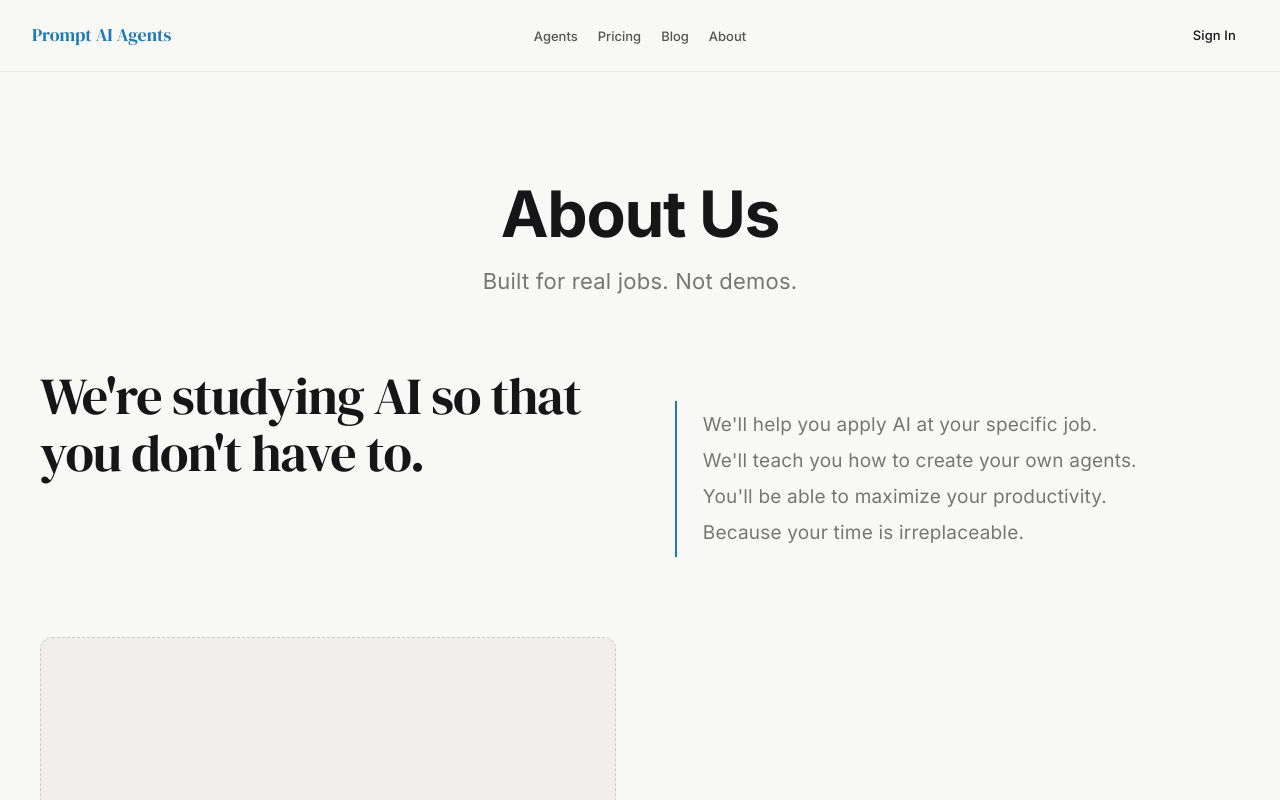
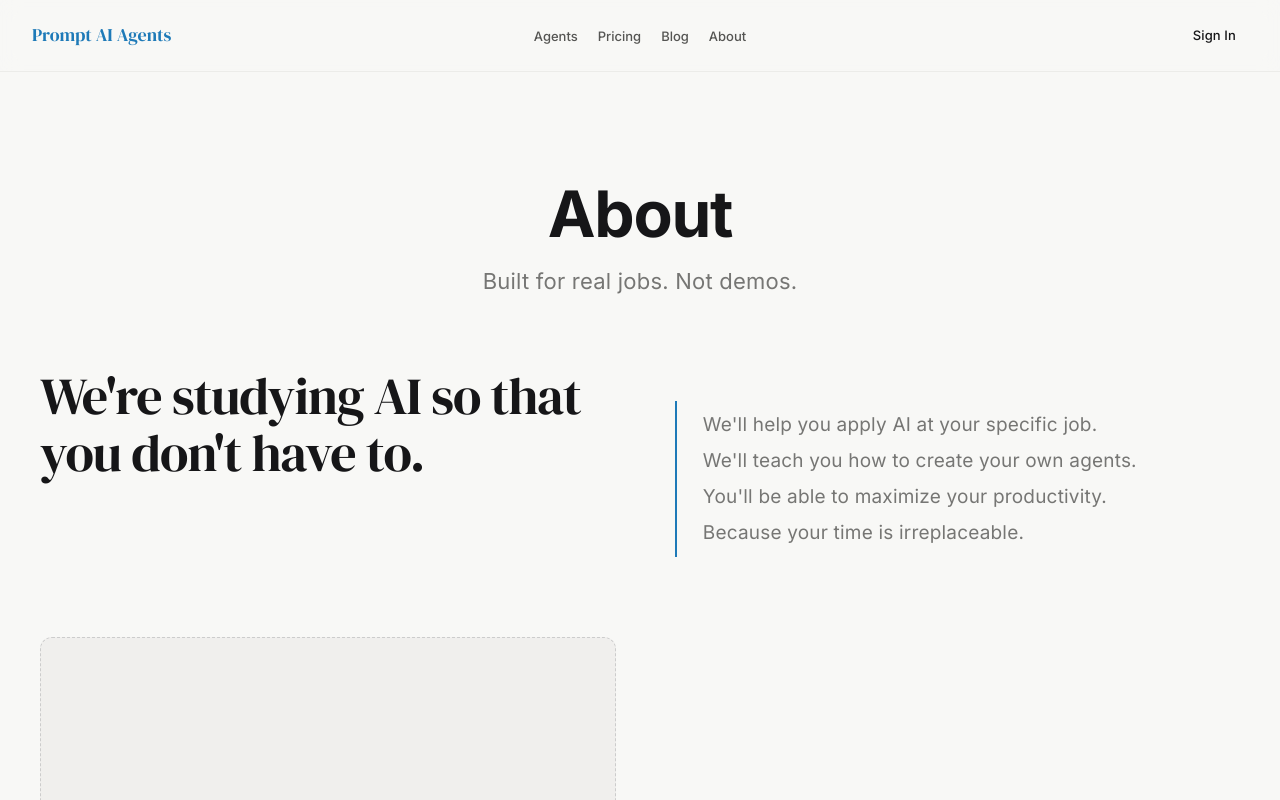
Before and after one commit to coolcalvin457-tech/agent-timesaver-nextjs, a Next.js app: page /about in a window 1280 px wide. Shown: the top 800 px of the page. Built offline with nearby package versions, Linux system fonts and the light colour scheme; no server answers.

Commit message:
About page: rename H1 + metadata title from About Us to About

```diff
--- a/app/about/page.tsx
+++ b/app/about/page.tsx
@@ -3,11 +3,11 @@ import Nav from "@/components/Nav";
 import Footer from "@/components/Footer";
 
 export const metadata: Metadata = {
-  title: "About Us | Prompt AI Agents",
+  title: "About | Prompt AI Agents",
   description:
     "We're studying AI so that you don't have to. Prompt AI Agents helps non-technical professionals apply AI at their specific job.",
   openGraph: {
-    title: "About Us | Prompt AI Agents",
+    title: "About | Prompt AI Agents",
     description:
       "We're studying AI so that you don't have to. Prompt AI Agents helps non-technical professionals apply AI at their specific job.",
     url: "https://promptaiagents.com/about",
@@ -41,7 +41,7 @@ export default function AboutPage() {
                 lineHeight: 1.05,
               }}
             >
-              About Us
+              About
             </h1>
             <p
               className="hero-subheadline"
```
